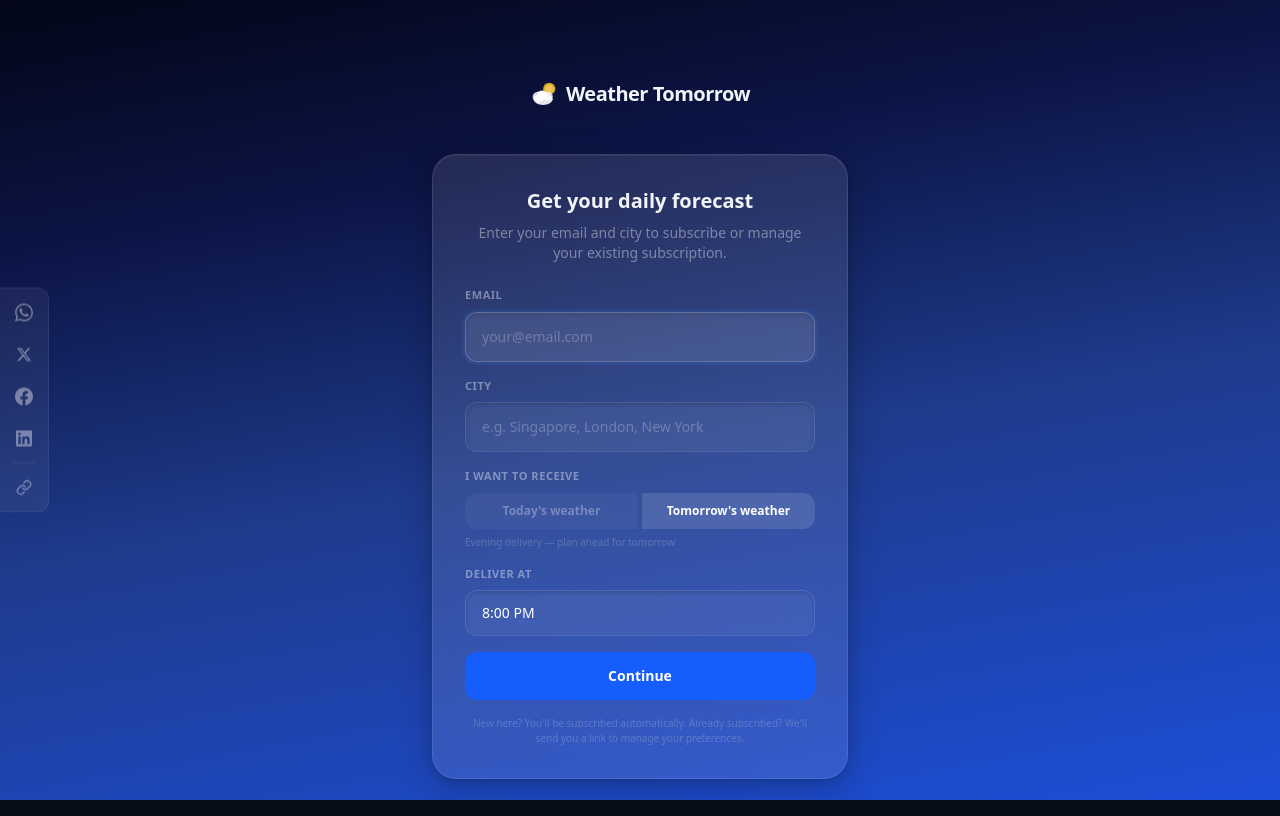
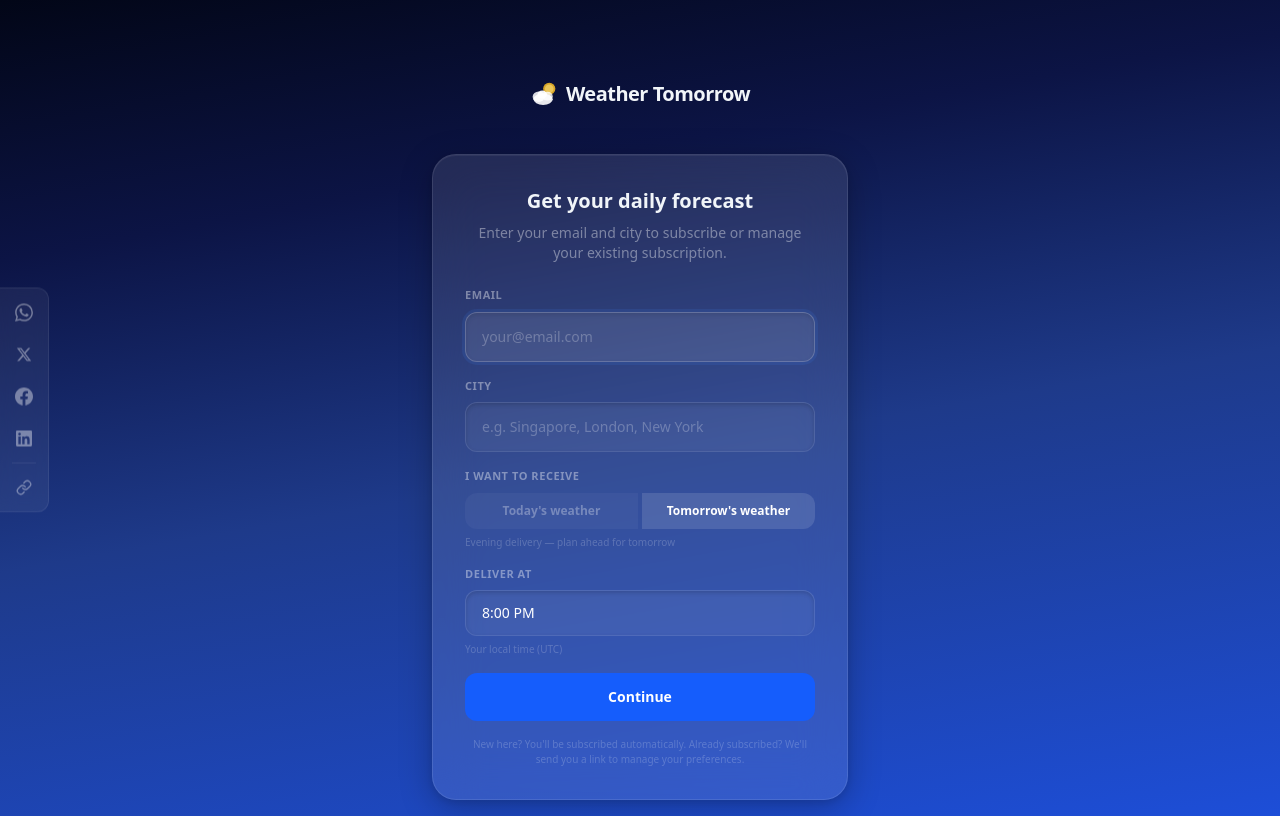
Before and after one commit to shaminderjitsingh01-stack/weathertomorrow, a Next.js app: page /login in a window 1280 px wide. Built offline with nearby package versions, Linux system fonts and the light colour scheme.

Commit message:
Show user's timezone under time picker — 'Your local time (Asia/Kolkata)'

```diff
--- a/src/app/login/page.tsx
+++ b/src/app/login/page.tsx
@@ -257,6 +257,9 @@ export default function LoginPage() {
                     );
                   })}
                 </select>
+                <p className="text-[10px] text-white/20 mt-1.5">
+                  Your local time ({typeof window !== "undefined" ? Intl.DateTimeFormat().resolvedOptions().timeZone.replace(/_/g, " ") : ""})
+                </p>
               </div>
 
               <button
--- a/src/components/PreferencesForm.tsx
+++ b/src/components/PreferencesForm.tsx
@@ -178,6 +178,9 @@ export default function PreferencesForm({
                 </option>
               ))}
             </select>
+            <p className="text-[10px] text-white/20 mt-1.5">
+              Your local time ({detectedTimezone.replace(/_/g, " ")})
+            </p>
           </div>
 
           {/* Save button */}
```
